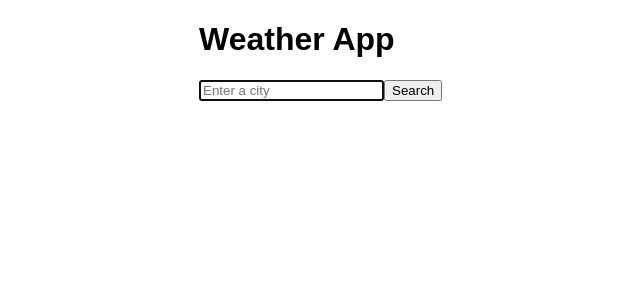
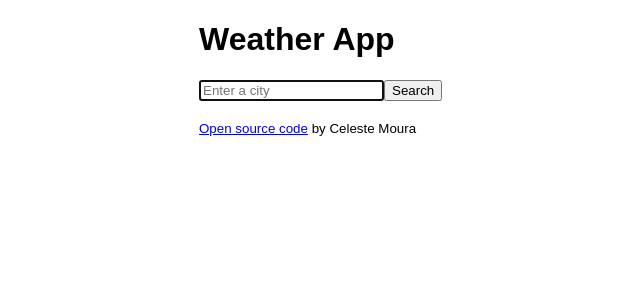
Before and after one commit to celestemoura/weather-react, a React (Create React App) app: page / in a window 1280 px wide. Shown: the top 300 px of the page, without its empty margins (159-799 px from the left). Built offline with nearby package versions, Linux system fonts and the light colour scheme.

Commit message:
added link to GitHub repository

```diff
--- a/src/App.js
+++ b/src/App.js
@@ -6,6 +6,18 @@ export default function App() {
     <div className="App">
       <h1>Weather App</h1>
       <SearchEngine />
+      <br />
+      <small>
+        <a
+          href="https://github.com/celestemoura/weather-react"
+          title="GitHub repository"
+          rel="noreferrer"
+          target="_blank"
+        >
+          Open source code
+        </a>{" "}
+        by Celeste Moura
+      </small>
     </div>
   );
 }
```
